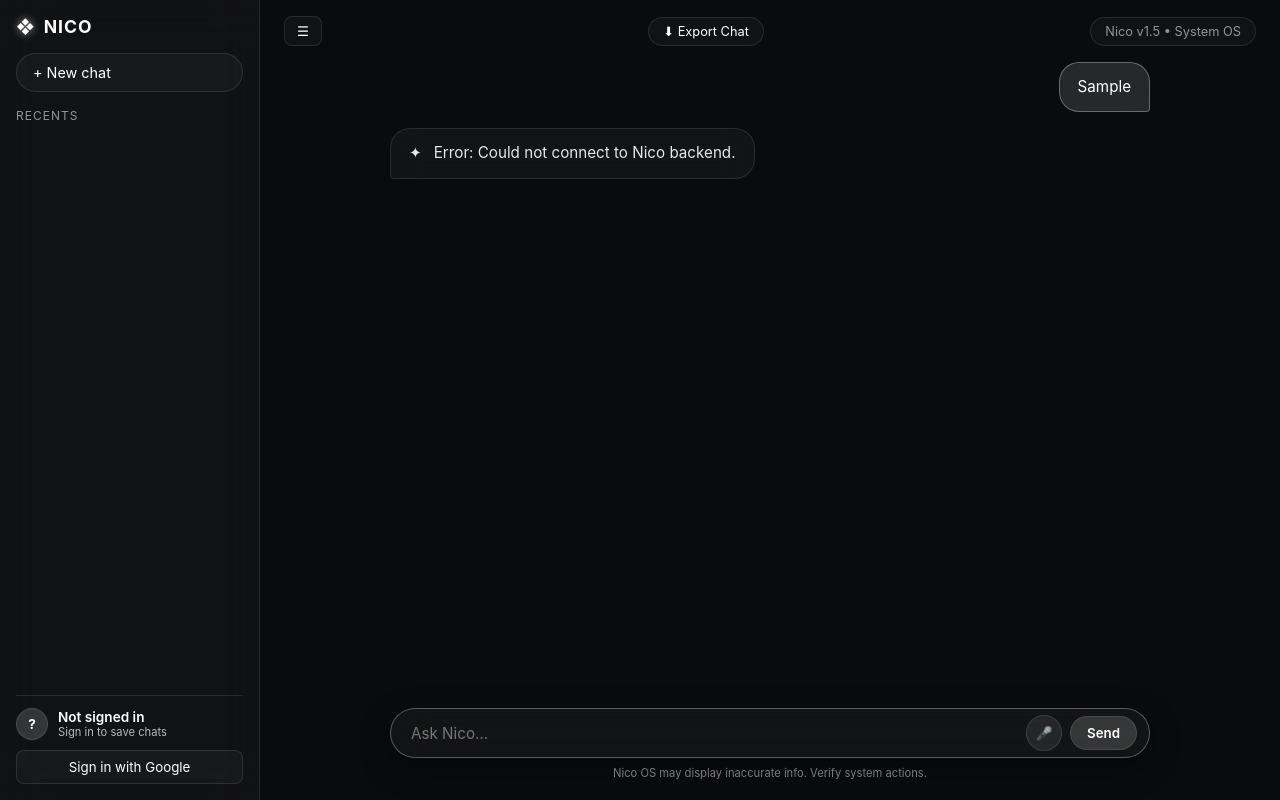
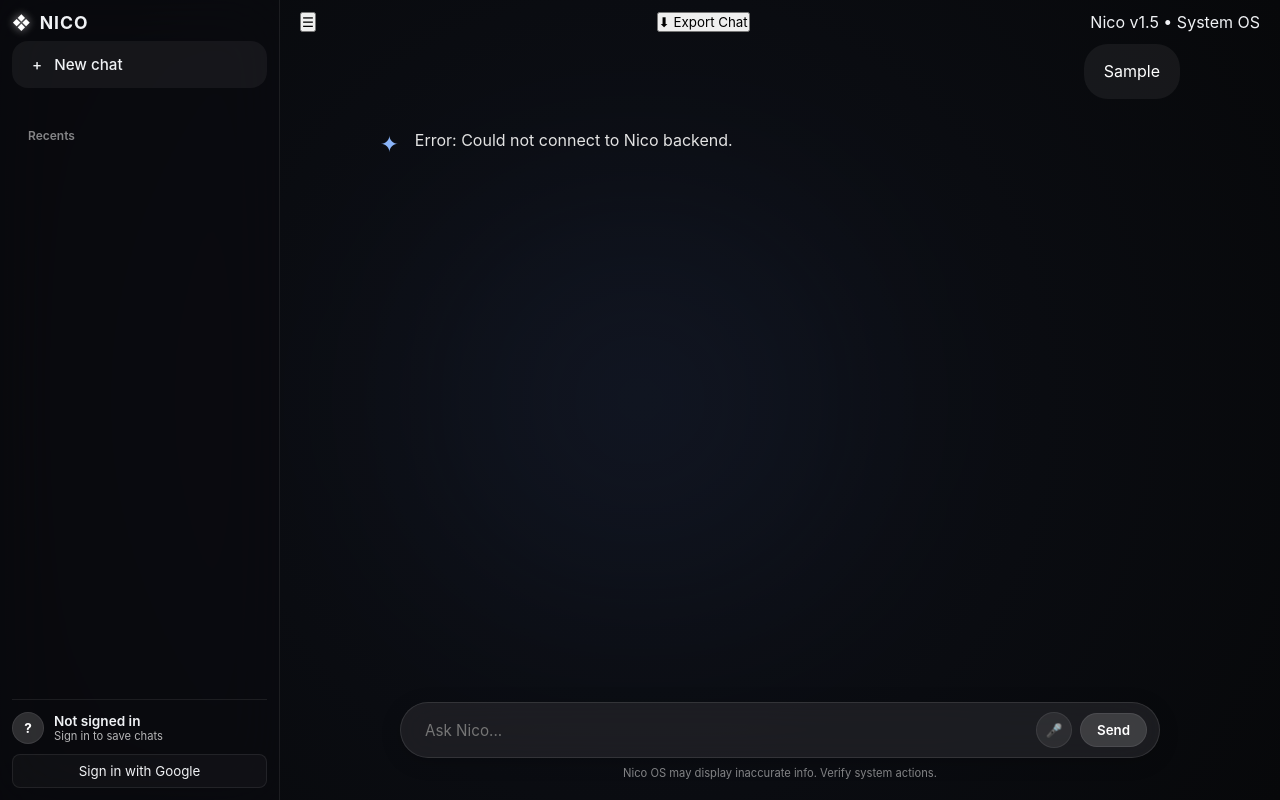
Before and after one commit to dveadstarmatt/nicotest, a plain HTML site: page index.html in a window 1280 px wide. Both pictures are taken after typing "Sample" into the empty fields and a click on the button "Send". Drawn offline with nearby package versions, Linux system fonts and the light colour scheme.

Commit message:
Update Nico AI UI (removed sensitive files)

```diff
--- a/index.html
+++ b/index.html
@@ -63,6 +63,12 @@
         </header>
 
         <div class="chat-container">
+            <!-- Gemini-style Welcome Screen -->
+            <div id="welcomeScreen" class="welcome-container">
+                <h1 class="welcome-title">Hello, <span id="welcomeName">User</span></h1>
+                <p class="welcome-subtitle">What should we focus on?</p>
+            </div>
+
             <div class="chat-box" id="chatBox">
                 <div id="typingIndicator" class="message assistant typing" style="display: none;">Nico is thinking...</div>
             </div>
--- a/script.js
+++ b/script.js
@@ -236,6 +236,10 @@ function attachCodeCopyButtons(messageDiv) {
 }
 
 function appendMessage(role, text) {
+  // Update state for non-empty chats
+  appLayout?.classList.remove("new-chat-mode");
+  appLayout?.classList.add("active-chat-mode");
+
   const msgDiv = document.createElement("div");
   msgDiv.className = `message ${role}`;
 
@@ -258,6 +262,8 @@ function appendMessage(role, text) {
 
 function clearChatBox() {
   chatBox.innerHTML = "";
+  appLayout?.classList.add("new-chat-mode");
+  appLayout?.classList.remove("active-chat-mode");
   ensureTypingIndicator();
 }
 
@@ -629,6 +635,7 @@ function exportChat() {
 
 function updateAuthUi(user) {
   const userName = document.getElementById("user-name");
+  const welcomeName = document.getElementById("welcomeName");
   const userAvatar = document.getElementById("user-avatar");
   const userStatus = document.getElementById("user-status");
   const signInButton = document.getElementById("sign-in-btn");
@@ -637,6 +644,7 @@ function updateAuthUi(user) {
   currentUser = user;
   if (!user) {
     userName.textContent = "Not signed in";
+    if (welcomeName) welcomeName.textContent = "User";
     userAvatar.textContent = "?";
     userStatus.textContent = "Sign in to save chats";
     signInButton.hidden = false;
@@ -651,6 +659,7 @@ function updateAuthUi(user) {
     user.email?.split("@")[0] ||
     "User";
   userName.textContent = displayName;
+  if (welcomeName) welcomeName.textContent = displayName;
   userAvatar.textContent = displayName.charAt(0).toUpperCase();
   userStatus.textContent = "Online";
   signInButton.hidden = true;
--- a/style.css
+++ b/style.css
@@ -6,14 +6,17 @@
 }
 
 :root {
-    --bg-main: #0a0b0d;
+    --bg-main: #07080a;
+    --bg-accent: #0f1117;
     --glass-bg: rgba(255, 255, 255, 0.03);
-    --glass-bg-hover: rgba(255, 255, 255, 0.08);
-    --glass-bg-active: rgba(255, 255, 255, 0.15);
-    --glass-border: 1px solid rgba(255, 255, 255, 0.1);
-    --glass-border-glow: 1px solid rgba(255, 255, 255, 0.3);
-    --text-primary: #ffffff;
-    --text-muted: rgba(255, 255, 255, 0.55);
+    --glass-bg-hover: rgba(255, 255, 255, 0.07);
+    --glass-bg-active: rgba(255, 255, 255, 0.12);
+    --glass-border: 1px solid rgba(255, 255, 255, 0.08);
+    --glass-border-glow: 1px solid rgba(255, 255, 255, 0.2);
+    --text-primary: #f0f2f5;
+    --text-muted: rgba(255, 255, 255, 0.5);
+    --accent-glow: rgba(100, 150, 255, 0.15);
+    --sidebar-width: 280px;
 }
 
 body {
@@ -21,6 +24,23 @@ body {
     color: var(--text-primary);
     height: 100vh;
     overflow: hidden;
+    position: relative;
+}
+
+/* Central Ambient Glow */
+body::before {
+    content: '';
+    position: absolute;
+    top: 50%;
+    left: 50%;
+    transform: translate(-50%, -50%);
+    width: 60vw;
+    height: 60vh;
+    background: radial-gradient(circle, var(--accent-glow) 0%, transparent 70%);
+    z-index: -1;
+    pointer-events: none;
+    filter: blur(80px);
+    opacity: 0.6;
 }
 
 .app-layout {
@@ -28,23 +48,25 @@ body {
     height: 100vh;
     width: 100vw;
     position: relative;
+    background: radial-gradient(circle at center, rgba(20, 25, 40, 0.5) 0%, transparent 100%);
 }
 
 /* Glass Sidebar */
 .sidebar {
-    width: 260px;
-    min-width: 260px;
-    background: var(--glass-bg);
-    backdrop-filter: blur(20px);
-    -webkit-backdrop-filter: blur(20px);
+    width: var(--sidebar-width);
+    min-width: var(--sidebar-width);
+    background: rgba(10, 11, 15, 0.6);
+    backdrop-filter: blur(30px);
+    -webkit-backdrop-filter: blur(30px);
     border-right: var(--glass-border);
     display: flex;
     flex-direction: column;
-    padding: 16px;
-    gap: 16px;
+    padding: 12px;
+    gap: 8px;
     overflow: hidden;
-    transition: transform 0.3s ease, margin-left 0.3s ease;
+    transition: transform 0.3s cubic-bezier(0.4, 0, 0.2, 1);
 }
+
 
 .app-layout.sidebar-collapsed .sidebar {
     margin-left: -260px;
@@ -66,35 +88,40 @@ body {
 }
 
 .new-chat-btn {
-    background: var(--glass-bg);
-    border: var(--glass-border);
+    background: rgba(255, 255, 255, 0.05);
+    border: none;
     color: var(--text-primary);
-    padding: 10px 16px;
-    border-radius: 20px;
+    padding: 14px 20px;
+    border-radius: 16px;
     cursor: pointer;
     text-align: left;
-    font-size: 0.9rem;
-    transition: all 0.25s ease;
+    font-size: 0.95rem;
+    font-weight: 500;
+    transition: all 0.2s ease;
+    display: flex;
+    align-items: center;
+    gap: 12px;
+    margin-bottom: 12px;
 }
 
 .new-chat-btn:hover {
     background: var(--glass-bg-hover);
-    border: var(--glass-border-glow);
 }
 
 .sidebar-section {
     flex: 1;
     overflow-y: auto;
     overflow-x: hidden;
+    padding: 0 4px;
 }
 
 .section-title {
     font-size: 0.75rem;
     color: var(--text-muted);
-    text-transform: uppercase;
-    letter-spacing: 1px;
-    margin-bottom: 10px;
+    font-weight: 600;
+    margin: 20px 12px 8px 12px;
 }
+
 
 #recent-chats {
     display: flex;
@@ -102,32 +129,29 @@ body {
     gap: 4px;
 }
 
-/* Sidebar Recent Item with Hover Actions */
+/* Sidebar Recent Item */
 .recent-item {
     cursor: pointer;
-    padding: 8px 12px;
+    padding: 10px 12px;
     border-radius: 12px;
-    font-size: 0.85rem;
-    color: var(--text-muted);
+    font-size: 0.9rem;
+    color: var(--text-primary);
     transition: all 0.2s ease;
-    border: 1px solid transparent;
-    user-select: none;
     display: flex;
     align-items: center;
     justify-content: space-between;
-    gap: 8px;
+    gap: 12px;
 }
 
 .recent-item:hover {
     background: var(--glass-bg-hover);
-    color: var(--text-primary);
 }
 
 .recent-item.active {
     background: var(--glass-bg-active);
-    color: var(--text-primary);
-    border: var(--glass-border-glow);
+    font-weight: 500;
 }
+
 
 .recent-title {
     flex: 1;
@@ -234,62 +258,62 @@ body {
     align-items: center;
     position: relative;
     height: 100vh;
-    width: calc(100vw - 260px);
+    width: calc(100vw - var(--sidebar-width));
 }
 
 .top-header {
     width: 100%;
-    padding: 16px 24px;
+    padding: 12px 20px;
     display: flex;
     justify-content: space-between;
     align-items: center;
+    z-index: 10;
 }
 
-.mobile-menu-btn {
-    background: var(--glass-bg);
-    border: var(--glass-border);
-    color: var(--text-primary);
-    padding: 6px 12px;
-    border-radius: 8px;
-    cursor: pointer;
-    display: block;
+/* Welcome Screen */
+.welcome-container {
+    flex: 1;
+    display: flex;
+    flex-direction: column;
+    align-items: center;
+    justify-content: center;
+    text-align: center;
+    width: 100%;
+    max-width: 800px;
+    padding-bottom: 10vh;
 }
 
-.export-btn {
-    background: var(--glass-bg);
-    border: var(--glass-border);
-    color: var(--text-primary);
-    padding: 6px 14px;
-    border-radius: 20px;
-    font-size: 0.8rem;
-    cursor: pointer;
-    transition: all 0.2s ease;
+.welcome-title {
+    font-size: 3.5rem;
+    font-weight: 500;
+    margin-bottom: 8px;
+    background: linear-gradient(to right, #4b90ff, #ff5546, #4b90ff);
+    background-size: 200% auto;
+    -webkit-background-clip: text;
+    -webkit-text-fill-color: transparent;
+    animation: shine 4s linear infinite;
 }
 
-.export-btn:hover {
-    background: var(--glass-bg-hover);
-    border: var(--glass-border-glow);
+@keyframes shine {
+    to { background-position: 200% center; }
 }
 
-.model-badge {
-    background: var(--glass-bg);
-    border: var(--glass-border);
-    padding: 6px 14px;
-    border-radius: 20px;
-    font-size: 0.8rem;
-    color: var(--text-muted);
-    backdrop-filter: blur(10px);
+.welcome-subtitle {
+    font-size: 2.5rem;
+    color: #444746;
+    font-weight: 500;
 }
 
 .chat-container {
     flex: 1;
     width: 100%;
-    max-width: 800px;
+    max-width: 840px;
     display: flex;
     flex-direction: column;
     overflow: hidden;
     padding: 0 20px;
 }
+
 
 .chat-box {
     flex: 1;
@@ -303,12 +327,39 @@ body {
 /* Messages */
 .message {
     display: flex;
-    gap: 12px;
+    gap: 16px;
+    max-width: 100%;
+    line-height: 1.7;
+    font-size: 1rem;
+    word-break: break-word;
+    padding: 12px 0;
+}
+
+.message.user {
+    align-self: flex-end;
+    background: rgba(255, 255, 255, 0.06);
+    padding: 14px 20px;
+    border-radius: 24px;
+    border: none;
     max-width: 85%;
-    line-height: 1.6;
-    font-size: 0.95rem;
-    word-break: break-word;
+    color: #ffffff;
 }
+
+.message.assistant {
+    align-self: flex-start;
+    background: transparent;
+    padding: 12px 0;
+    border: none;
+    width: 100%;
+    color: #e3e3e3;
+}
+
+.avatar-tag {
+    font-size: 1.4rem;
+    color: #8ab4f8;
+    margin-top: -2px;
+}
+
 
 /* Message Content Formatting */
 .message p {
@@ -415,23 +466,23 @@ body {
 
 .message.user {
     align-self: flex-end;
-    background: rgba(255, 255, 255, 0.12);
-    backdrop-filter: blur(16px);
-    border: var(--glass-border-glow);
-    padding: 12px 18px;
-    border-radius: 20px 20px 4px 20px;
+    background: rgba(255, 255, 255, 0.06);
+    padding: 14px 20px;
+    border-radius: 24px;
+    border: none;
+    max-width: 85%;
     color: #ffffff;
 }
 
 .message.assistant {
     align-self: flex-start;
-    background: rgba(255, 255, 255, 0.04);
-    backdrop-filter: blur(16px);
-    border: var(--glass-border);
-    padding: 12px 18px;
-    border-radius: 20px 20px 20px 4px;
-    color: #e2e8f0;
+    background: transparent;
+    padding: 12px 0;
+    border: none;
+    width: 100%;
+    color: #e3e3e3;
 }
+
 
 .typing {
     align-self: flex-start;
@@ -503,21 +554,50 @@ body {
 
 .input-pill {
     width: 100%;
-    background: rgba(255, 255, 255, 0.04);
+    background: rgba(30, 31, 35, 0.4);
     backdrop-filter: blur(20px);
     -webkit-backdrop-filter: blur(20px);
-    border: var(--glass-border);
-    border-radius: 30px;
-    padding: 6px 12px 6px 20px;
+    border: 1px solid rgba(255, 255, 255, 0.05);
+    border-radius: 28px;
+    padding: 8px 12px 8px 24px;
     display: flex;
     align-items: center;
-    box-shadow: 0 10px 30px rgba(0, 0, 0, 0.4);
+    box-shadow: 0 4px 20px rgba(0, 0, 0, 0.2);
     transition: all 0.3s ease;
+    min-height: 56px;
 }
 
 .input-pill:focus-within {
-    border: var(--glass-border-glow);
+    background: rgba(40, 41, 45, 0.6);
+    border-color: rgba(255, 255, 255, 0.1);
 }
+
+/* Gemini-style States */
+.app-layout.new-chat-mode .welcome-container {
+    display: flex;
+}
+
+.app-layout.new-chat-mode .chat-box {
+    display: none;
+}
+
+.app-layout.active-chat-mode .welcome-container {
+    display: none;
+}
+
+.app-layout.active-chat-mode .chat-box {
+    display: flex;
+}
+
+.app-layout.new-chat-mode .input-wrapper {
+    position: absolute;
+    top: 50%;
+    left: 50%;
+    transform: translate(-50%, 80%);
+    width: 100%;
+    max-width: 760px;
+}
+
 
 .input-pill input {
     flex: 1;
```
Also changed, not shown: render.yaml (+7 -0 lines), 1 other file.
